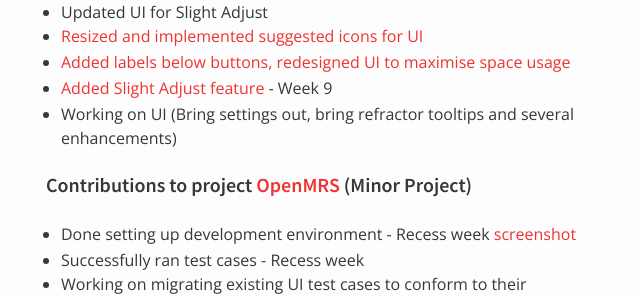
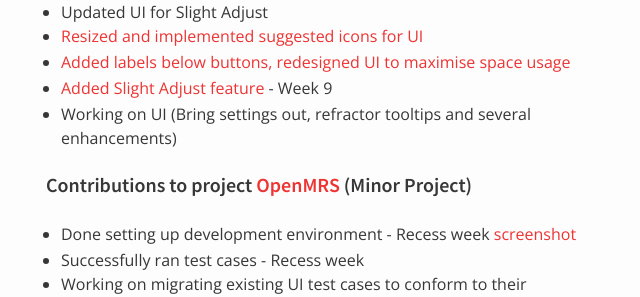
Before and after one commit to nus-oss/cs3281-AY1516S2-website, a Jekyll site: the page built from teams/powerpointlabs.md, in a window 1280 px wide and 900 px high, scrolled down 8812 px. Shown: the part 157-454 px from the top of the window, without its empty margins (324-964 px from the left). Built offline with Jekyll 4.4.1, drawn with Linux system fonts in a browser that asks for light colours.

Commit message:
Update powerpointlabs.md

```diff
--- a/teams/powerpointlabs.md
+++ b/teams/powerpointlabs.md
@@ -268,7 +268,7 @@
  * [Resized and implemented suggested icons for UI](https://github.com/nus-fboa2016-PL/PowerPointLabs/commit/acb619366babff07387ab5596c8fba40d9dd6ccc)
  * [Added labels below buttons, redesigned UI to maximise space usage](https://github.com/nus-fboa2016-PL/PowerPointLabs/commit/ad2100ec383be55631803538a841ffca2d789a3a)
 * [Added Slight Adjust feature](https://github.com/nus-fboa2016-PL/PowerPointLabs/commit/a63046eef0deb8ade3351aab5f59fb0b00154bb4) - Week 9
-* Working on UI (Bring settings out, bring refractor tooltips and several enhancements)
+* Working on UI (Bring settings out, refractor tooltips and several enhancements)
 
 
 #### Contributions to project [OpenMRS](https://www.openmrs.org) (Minor Project)
```
